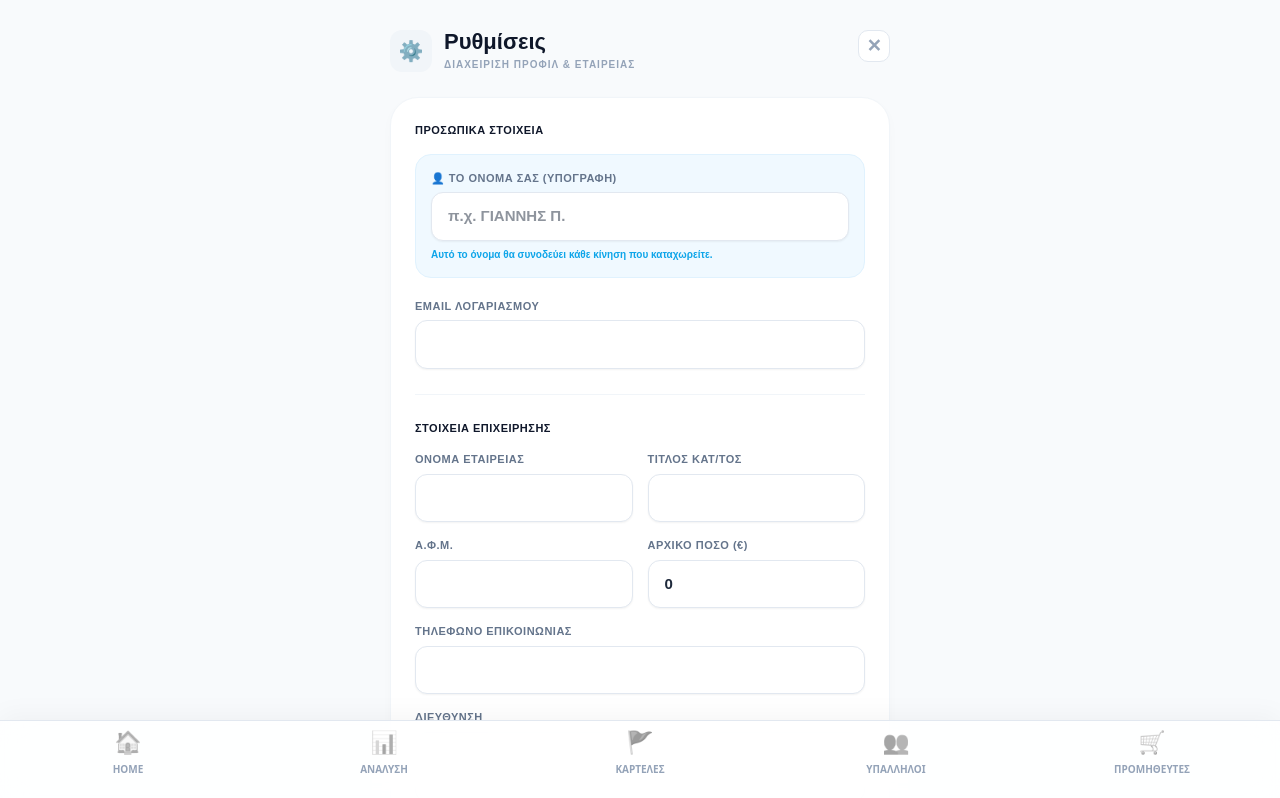
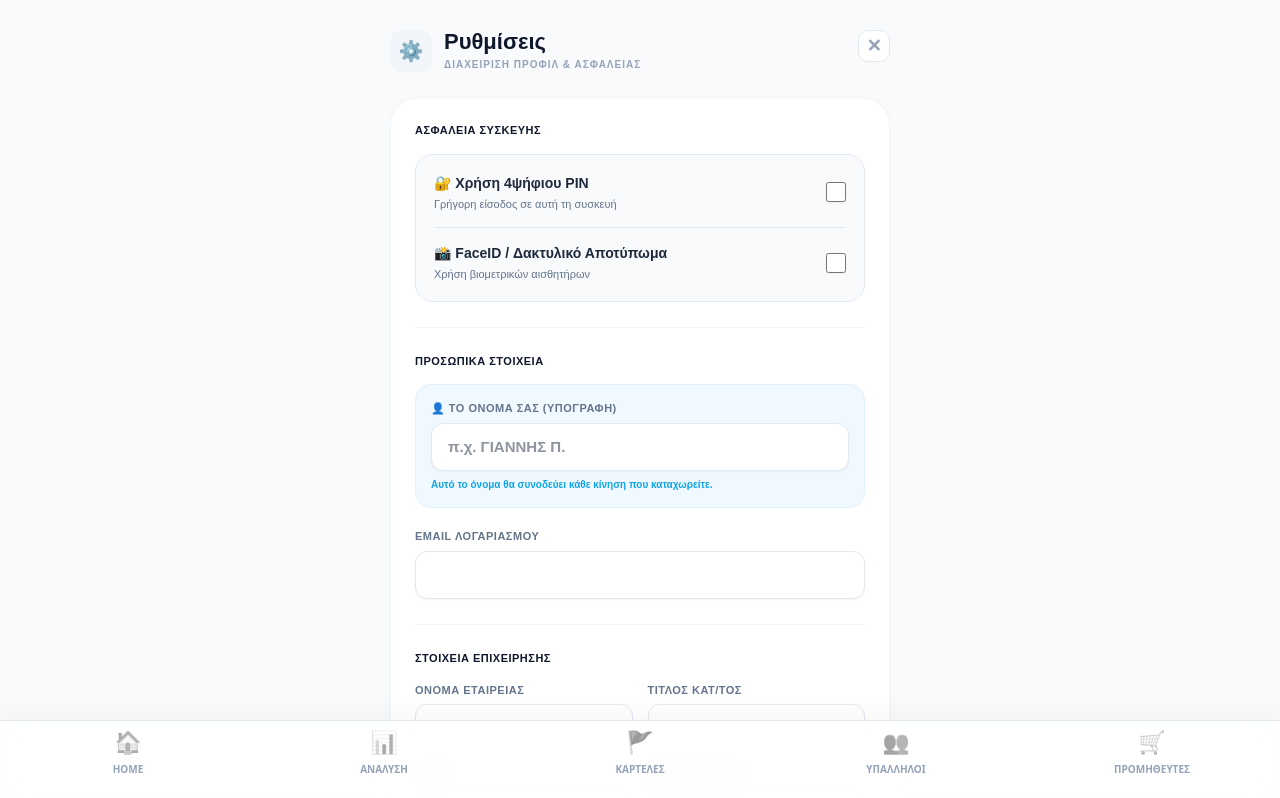
Before and after one commit to tsigris/cosy-management, a Next.js app: page /settings in a window 1280 px wide. Shown: the top 798 px of the page. Built offline with nearby package versions, Linux system fonts and the light colour scheme.

Commit message:
Update page.tsx

```diff
--- a/src/app/settings/page.tsx
+++ b/src/app/settings/page.tsx
@@ -10,6 +10,13 @@ function SettingsContent() {
   const router = useRouter()
   const [loading, setLoading] = useState(true)
   const [showContact, setShowContact] = useState(false)
+
+  // --- STATES ΓΙΑ ΑΣΦΑΛΕΙΑ ---
+  const [pinEnabled, setPinEnabled] = useState(false)
+  const [bioEnabled, setBioEnabled] = useState(false)
+  const [showPinModal, setShowPinModal] = useState(false)
+  const [tempPin, setTempPin] = useState('')
+
   const [formData, setFormData] = useState({
     store_name: '',
     company_name: '',
@@ -23,13 +30,16 @@ function SettingsContent() {
 
   useEffect(() => {
     fetchProfile()
+    // Φόρτωση ρυθμίσεων ασφαλείας από τη συσκευή
+    setPinEnabled(localStorage.getItem('fleet_track_pin_enabled') === 'true')
+    setBioEnabled(localStorage.getItem('fleet_track_biometrics') === 'true')
   }, [])
 
   async function fetchProfile() {
     try {
       const { data: { user } } = await supabase.auth.getUser()
       if (user) {
-        const { data } = await supabase.from('profiles').select('*').eq('id', user.id).single()
+        const { data } = await supabase.from('profiles').select('*').eq('id', user.id).maybeSingle()
         if (data) {
           setFormData({
             store_name: data.store_name || '',
@@ -46,6 +56,34 @@ function SettingsContent() {
         }
       }
     } catch (err) { console.error(err) } finally { setLoading(false) }
+  }
+
+  const handleTogglePin = () => {
+    if (!pinEnabled) {
+      setShowPinModal(true)
+    } else {
+      if (confirm('Απενεργοποίηση PIN;')) {
+        localStorage.removeItem('fleet_track_pin')
+        localStorage.setItem('fleet_track_pin_enabled', 'false')
+        setPinEnabled(false)
+      }
+    }
+  }
+
+  const savePin = () => {
+    if (tempPin.length !== 4) return alert('Το PIN πρέπει να είναι 4 ψηφία')
+    localStorage.setItem('fleet_track_pin', tempPin)
+    localStorage.setItem('fleet_track_pin_enabled', 'true')
+    setPinEnabled(true)
+    setShowPinModal(false)
+    setTempPin('')
+    alert('Το PIN ενεργοποιήθηκε επιτυχώς!')
+  }
+
+  const handleToggleBio = () => {
+    const newVal = !bioEnabled
+    localStorage.setItem('fleet_track_biometrics', String(newVal))
+    setBioEnabled(newVal)
   }
 
   async function handleSave() {
@@ -83,7 +121,7 @@ function SettingsContent() {
               Ρυθμίσεις
             </h1>
             <p style={{ margin: '2px 0 0', fontSize: '10px', color: '#94a3b8', fontWeight: '800', textTransform: 'uppercase', letterSpacing: '1px' }}>
-              ΔΙΑΧΕΙΡΙΣΗ ΠΡΟΦΙΛ & ΕΤΑΙΡΕΙΑΣ
+              ΔΙΑΧΕΙΡΙΣΗ ΠΡΟΦΙΛ & ΑΣΦΑΛΕΙΑΣ
             </p>
           </div>
         </div>
@@ -91,6 +129,27 @@ function SettingsContent() {
       </div>
 
       <div style={mainCardStyle}>
+
+        {/* SECTION: ΑΣΦΑΛΕΙΑ ΣΥΣΚΕΥΗΣ */}
+        <p style={sectionLabel}>ΑΣΦΑΛΕΙΑ ΣΥΣΚΕΥΗΣ</p>
+        <div style={securityBoxStyle}>
+          <div style={settingRow}>
+            <div>
+              <p style={settingText}>🔐 Χρήση 4ψήφιου PIN</p>
+              <p style={settingSubText}>Γρήγορη είσοδος σε αυτή τη συσκευή</p>
+            </div>
+            <input type="checkbox" checked={pinEnabled} onChange={handleTogglePin} style={checkboxStyle} />
+          </div>
+          <div style={{...settingRow, marginTop: '15px', borderTop: '1px solid #e2e8f0', paddingTop: '15px'}}>
+            <div>
+              <p style={settingText}>📸 FaceID / Δακτυλικό Αποτύπωμα</p>
+              <p style={settingSubText}>Χρήση βιομετρικών αισθητήρων</p>
+            </div>
+            <input type="checkbox" checked={bioEnabled} onChange={handleToggleBio} style={checkboxStyle} />
+          </div>
+        </div>
+
+        <div style={divider} />
 
         {/* SECTION: ΠΡΟΣΩΠΙΚΑ ΣΤΟΙΧΕΙΑ */}
         <p style={sectionLabel}>ΠΡΟΣΩΠΙΚΑ ΣΤΟΙΧΕΙΑ</p>
@@ -151,6 +210,29 @@ function SettingsContent() {
         </button>
       </div>
 
+      {/* PIN MODAL */}
+      {showPinModal && (
+        <div style={modalOverlay}>
+          <div style={modalContent}>
+            <h3 style={{ margin: '0 0 10px 0' }}>Ορισμός PIN</h3>
+            <p style={{ fontSize: '12px', color: '#64748b', marginBottom: '20px' }}>Εισάγετε ένα 4ψήφιο κωδικό για γρήγορη είσοδο.</p>
+            <input
+              type="password"
+              inputMode="numeric"
+              maxLength={4}
+              value={tempPin}
+              onChange={e => setTempPin(e.target.value.replace(/\D/g, ''))}
+              style={{ ...inputStyle, textAlign: 'center', fontSize: '24px', letterSpacing: '10px' }}
+              autoFocus
+            />
+            <div style={{ display: 'flex', gap: '10px', marginTop: '20px' }}>
+              <button onClick={() => { setShowPinModal(false); setTempPin(''); }} style={{ ...saveBtnStyle, backgroundColor: '#e2e8f0', color: '#64748b' }}>ΑΚΥΡΟ</button>
+              <button onClick={savePin} style={saveBtnStyle}>ΟΡΙΣΜΟΣ</button>
+            </div>
+          </div>
+        </div>
+      )}
+
       {/* SUPPORT & DELETE SECTION */}
       {!showContact ? (
         <button onClick={() => setShowContact(true)} style={deleteLinkStyle}>
@@ -159,18 +241,13 @@ function SettingsContent() {
       ) : (
         <div style={supportCardStyle}>
           <h2 style={{ fontSize: '18px', fontWeight: '900', textAlign: 'center', marginBottom: '15px', color: '#991b1b' }}>Υποστήριξη</h2>
-
-          <button onClick={handleWhatsAppRedirect} style={waBtnStyle}>
-            ΕΠΙΚΟΙΝΩΝΙΑ ΜΕΣΩ WHATSAPP 💬
-          </button>
-
+          <button onClick={handleWhatsAppRedirect} style={waBtnStyle}>ΕΠΙΚΟΙΝΩΝΙΑ ΜΕΣΩ WHATSAPP 💬</button>
           <div style={supportBoxStyle}>
             <p style={{ fontSize: '12px', color: '#854d0e', margin: 0, fontWeight: '700' }}>
               Γραμμή άμεσης βοήθειας:<br/>
               <span style={{ fontSize: '18px', color: '#422006' }}>6942216191</span>
             </p>
           </div>
-
           <button onClick={() => setShowContact(false)} style={cancelLinkStyle}>Επιστροφή στις ρυθμίσεις</button>
         </div>
       )}
@@ -195,6 +272,15 @@ const waBtnStyle: any = { width: '100%', backgroundColor: '#25d366', color: 'whi
 const supportBoxStyle: any = { backgroundColor: '#fefce8', padding: '15px', borderRadius: '14px', textAlign: 'center', border: '1px solid #fef08a' };
 const cancelLinkStyle: any = { width: '100%', background: 'none', border: 'none', color: '#94a3b8', marginTop: '20px', fontSize: '13px', fontWeight: '800', cursor: 'pointer' };
 
+// --- SECURITY SPECIFIC STYLES ---
+const securityBoxStyle: any = { backgroundColor: '#f8fafc', padding: '18px', borderRadius: '18px', border: '1px solid #e2e8f0' };
+const settingRow: any = { display: 'flex', justifyContent: 'space-between', alignItems: 'center' };
+const settingText: any = { fontSize: '14px', fontWeight: '700', color: '#1e293b', margin: 0 };
+const settingSubText: any = { fontSize: '11px', color: '#64748b', margin: '2px 0 0 0' };
+const checkboxStyle: any = { width: '20px', height: '20px', cursor: 'pointer' };
+const modalOverlay: any = { position: 'fixed', top: 0, left: 0, right: 0, bottom: 0, backgroundColor: 'rgba(0,0,0,0.5)', display: 'flex', alignItems: 'center', justifyContent: 'center', zIndex: 1000, padding: '20px' };
+const modalContent: any = { backgroundColor: 'white', padding: '25px', borderRadius: '24px', width: '100%', maxWidth: '320px', textAlign: 'center' };
+
 export default function SettingsPage() {
   return (
     <main style={{ backgroundColor: '#f8fafc', minHeight: '100vh', padding: '15px' }}>
```
